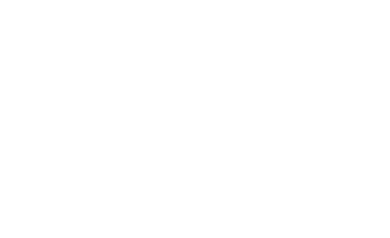
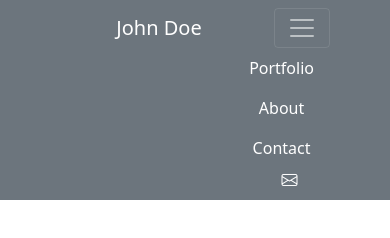
Before and after one commit to gtekle/Portfolio_with_bootstrap, a plain HTML site: page index.html in a window 390 px wide. Drawn offline with nearby package versions, Linux system fonts and the light colour scheme.

Commit message:
Add top navbar

```diff
--- a/index.html
+++ b/index.html
@@ -10,8 +10,55 @@
       href="https://cdn.jsdelivr.net/npm/bootstrap@5.1.2/dist/css/bootstrap.min.css"
       rel="stylesheet"
     />
+    <link
+      rel="stylesheet"
+      href="https://cdn.jsdelivr.net/npm/bootstrap-icons@1.7.2/font/bootstrap-icons.css"
+    />
   </head>
   <body>
+    <header>
+      <nav class="navbar navbar-expand-sm navbar-dark bg-secondary">
+        <div class="container-fluid mx-5">
+          <div class="col-lg-1"></div>
+          <a class="navbar-brand" href="javascript:void(0)">John Doe</a>
+          <button
+            class="navbar-toggler"
+            type="button"
+            data-bs-toggle="collapse"
+            data-bs-target="#mynavbar"
+          >
+            <span class="navbar-toggler-icon"></span>
+          </button>
+
+          <div
+            class="d-flex justify-content-end collapse navbar-collapse"
+            id="mynavbar"
+          >
+            <ul class="navbar-nav align-items-center">
+              <li class="nav-item me-3">
+                <a class="nav-link text-white" href="javascript:void(0)"
+                  >Portfolio</a
+                >
+              </li>
+              <li class="nav-item me-3">
+                <a class="nav-link text-white" href="javascript:void(0)"
+                  >About</a
+                >
+              </li>
+              <li class="nav-item me-3">
+                <a class="nav-link text-white" href="javascript:void(0)"
+                  >Contact</a
+                >
+              </li>
+              <li class="nav-item">
+                <i class="bi bi-envelope text-white"></i>
+              </li>
+            </ul>
+          </div>
+          <div class="col-lg-1"></div>
+        </div>
+      </nav>
+    </header>
     <!-- Latest compiled JavaScript -->
     <script src="https://cdn.jsdelivr.net/npm/bootstrap@5.1.2/dist/js/bootstrap.bundle.min.js"></script>
   </body>
```
